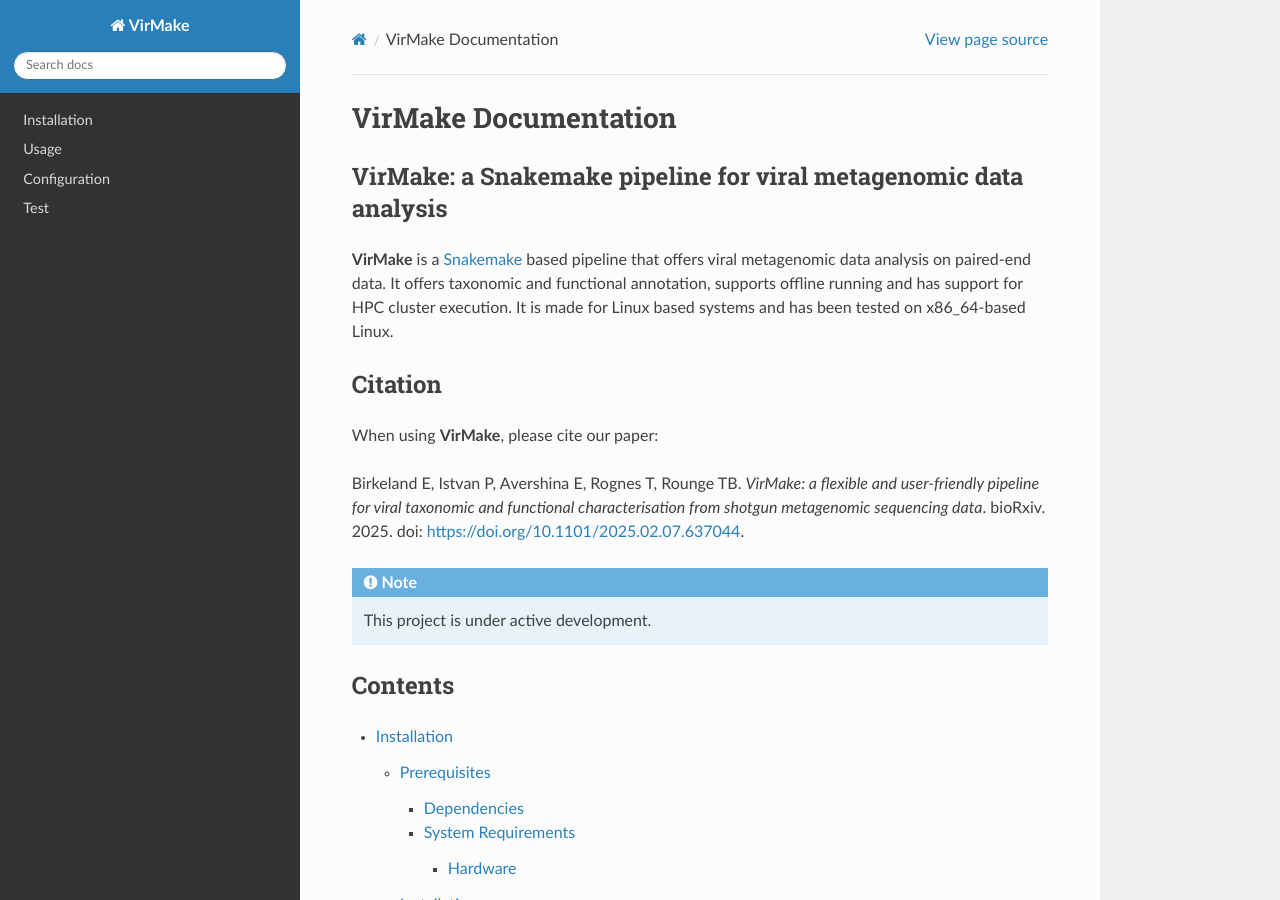
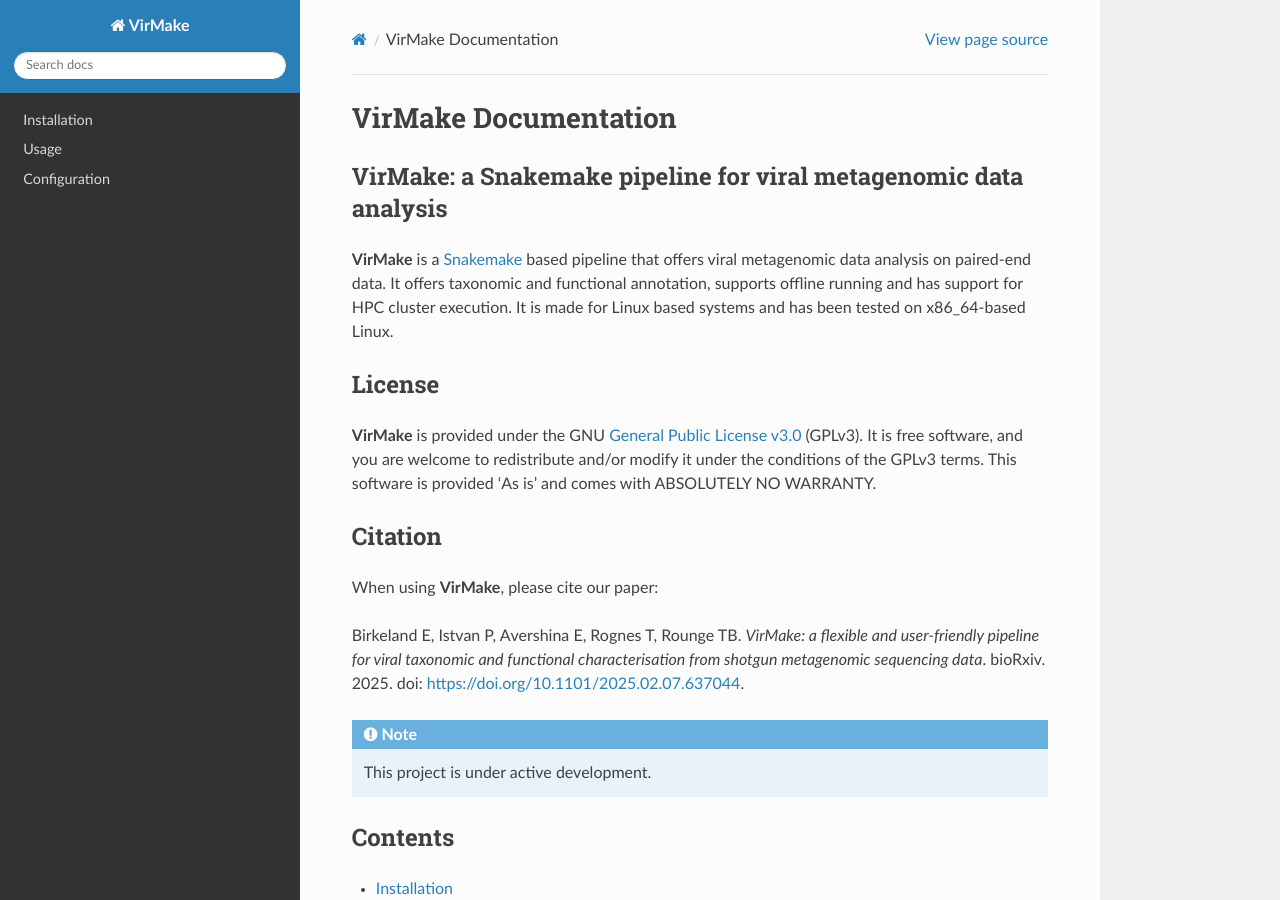
Before and after one commit to sverre-branders/rtd-virmake-test, a Sphinx documentation site: the page built from docs/source/index.rst, in a window 1280 px wide and 900 px high. Built offline with Sphinx 7.4.7 and the Read the Docs theme 3.1.0, drawn with Linux system fonts in a browser that asks for light colours; pages that are not in the unit, such as notebooks, are missing from menus.

Commit message:
Added license information

```diff
--- a/docs/source/index.rst
+++ b/docs/source/index.rst
@@ -11,6 +11,15 @@
 It offers taxonomic and functional annotation, supports offline running and has
 support for HPC cluster execution. It is made for Linux based systems and has
 been tested on x86_64-based Linux.
+
+License
+-------
+
+**VirMake** is provided under the GNU `General Public License v3.0
+<https://www.gnu.org/licenses/gpl-3.0.en.html>`_ (GPLv3). It is free software,
+and you are welcome to redistribute and/or modify it under the conditions of
+the GPLv3 terms. This software is provided 'As is' and comes with ABSOLUTELY
+NO WARRANTY.
 
 Citation
 --------
@@ -36,4 +45,3 @@
     usage
     config
     modules
-    test
```
Also changed, not shown: docs/source/test.rst (deleted, +0 -17 lines).
